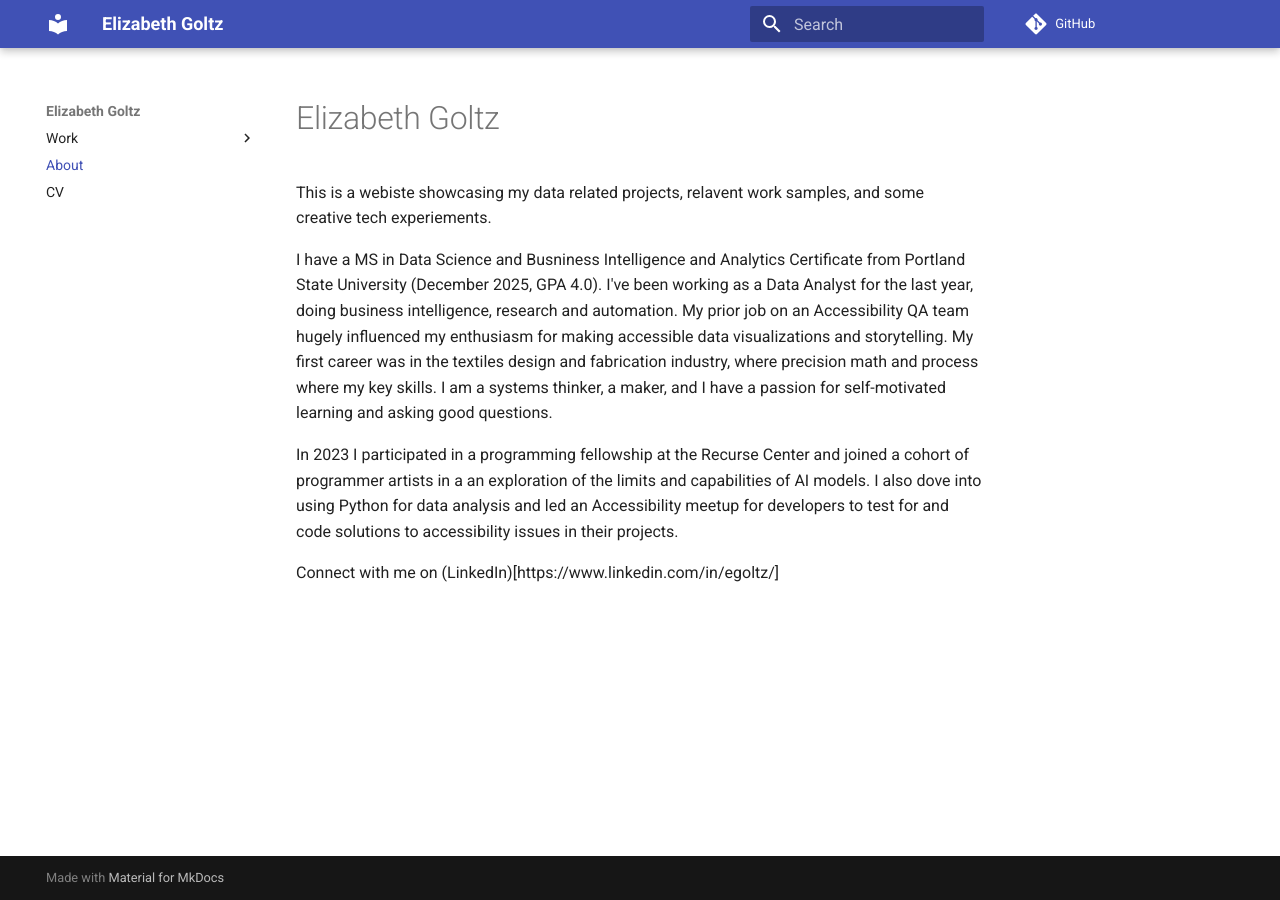
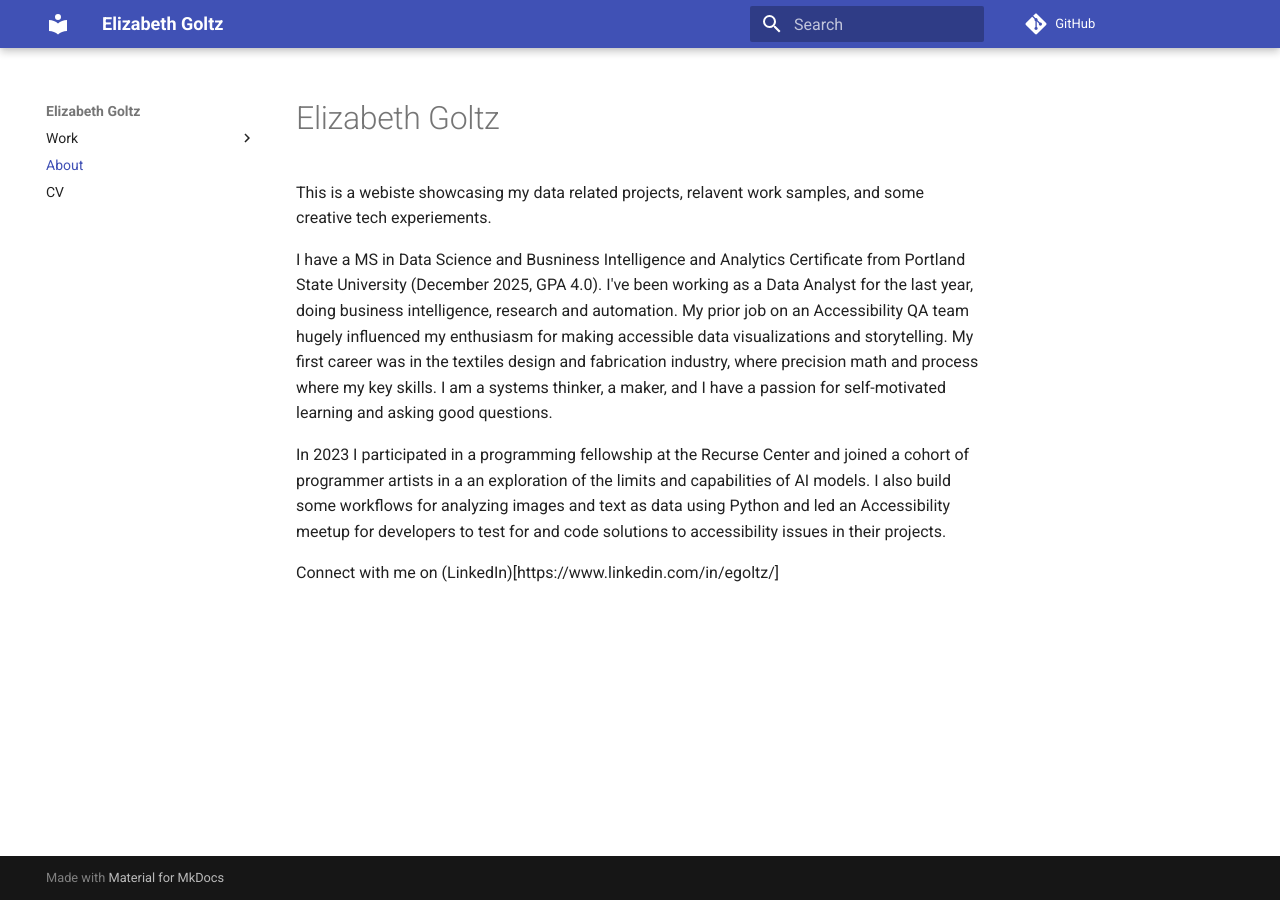
Before and after one commit to egoltz/egoltz.github.io, an MkDocs documentation site: the page built from docs/about.md, in a window 1280 px wide. Built offline with MkDocs 1.6.1 and Material for MkDocs 9.7.7, drawn with Linux system fonts in a browser that asks for light colours; comment, search, counter and statistics services are not loaded.

Commit message:
added financial analysis case study

```diff
--- a/docs/about.md
+++ b/docs/about.md
@@ -3,6 +3,6 @@
 
 I have a MS in Data Science and Busniness Intelligence and Analytics Certificate from Portland State University (December 2025, GPA 4.0). I've been working as a Data Analyst for the last year, doing business intelligence, research and automation. My prior job on an Accessibility QA team hugely influenced my enthusiasm for making accessible data visualizations and storytelling. My first career was in the textiles design and fabrication industry, where precision math and process where my key skills. I am a systems thinker, a maker, and I have a passion for self-motivated learning and asking good questions.
 
-In 2023 I participated in a programming fellowship at the Recurse Center and joined a cohort of programmer artists in a an exploration of the limits and capabilities of AI models. I also dove into using Python for data analysis and led an Accessibility meetup for developers to test for and code solutions to accessibility issues in their projects.
+In 2023 I participated in a programming fellowship at the Recurse Center and joined a cohort of programmer artists in a an exploration of the limits and capabilities of AI models. I also build some  workflows for analyzing images and text as data using Python and led an Accessibility meetup for developers to test for and code solutions to accessibility issues in their projects.
 
 Connect with me on (LinkedIn)[https://www.linkedin.com/in/egoltz/]
--- a/mkdocs.yml
+++ b/mkdocs.yml
@@ -19,6 +19,7 @@
       - Financial Analysis:
           - Overview: work/financial-analysis/index.md
 #          - Toliza Art Museum Case Study: work/financial-analysis/toliza-art.md
+          - Bridgestone Behavioral Health Case Study: work/financial-analysis/bridgestone.md
           - Ontario Police Case Study: work/financial-analysis/ontario-police.md
   - About: about.md
   - CV: cv.md
```
